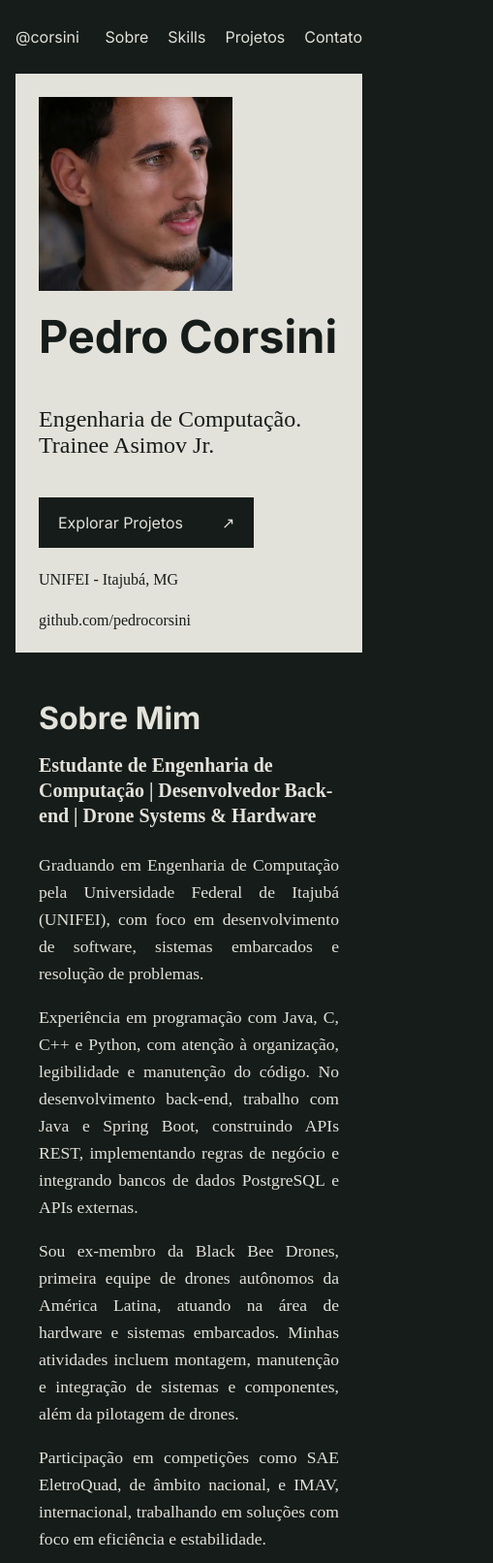
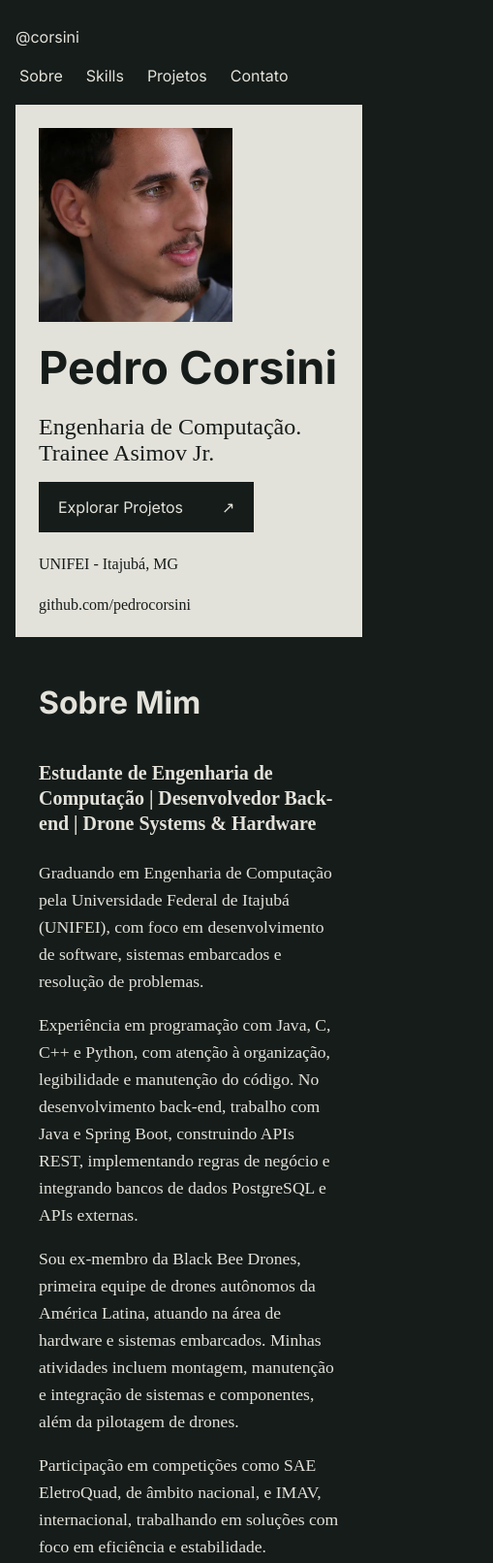
Before and after one commit to pedrocorsini/capacitacao-asimov-corsini, a plain HTML site: page semana-02-html-css/portifolio/index.html in a window 390 px wide. Shown: the top 1612 px of the page at 97% size, 509 px wide, since content can reach past the window. Drawn offline with Linux system fonts and the light colour scheme.

Commit message:
fix: adjust media query to work well on smaller screens

```diff
--- a/semana-02-html-css/portifolio/assets/css/style.css
+++ b/semana-02-html-css/portifolio/assets/css/style.css
@@ -13,6 +13,12 @@
 
     --page-gutter: clamp(1rem, 3vw, 2rem);
     --section-space: clamp(1.5rem, 6vw, 5rem);
+}
+
+*,
+*::before,
+*::after {
+    box-sizing: border-box;
 }
 
 html {
@@ -76,7 +82,7 @@ main {
 
 #home {
     display: grid;
-    grid-template-columns: 200px auto 1fr;
+    grid-template-columns: 200px auto minmax(0, 1fr);
     align-items: center;
     column-gap: clamp(1.5rem, 4vw, 4rem);
     row-gap: 0;
@@ -165,7 +171,7 @@ main {
 
 #sobre {
     display: grid;
-    grid-template-columns: 300px 1fr;
+    grid-template-columns: 300px minmax(0, 1fr);
     align-items: start;
     column-gap: clamp(1.5rem, 4vw, 4rem);
     row-gap: 0;
@@ -195,7 +201,7 @@ main {
 
 #skills {
     display: grid;
-    grid-template-columns: 200px 1fr;
+    grid-template-columns: 200px minmax(0, 1fr);
     align-items: start;
     column-gap: clamp(1.5rem, 4vw, 4rem);
     row-gap: 0;
@@ -213,7 +219,7 @@ main {
 
 .skills-list {
     display: grid;
-    grid-template-columns: 180px 1fr;
+    grid-template-columns: 180px minmax(0, 1fr);
     column-gap: clamp(1.5rem, 4vw, 4rem);
     row-gap: 2.5rem;
     margin: 0;
@@ -248,7 +254,7 @@ main {
 
 #projetos {
     display: grid;
-    grid-template-columns: 300px 1fr;
+    grid-template-columns: 300px minmax(0, 1fr);
     align-items: start;
     column-gap: clamp(1.5rem, 4vw, 4rem);
     padding: clamp(1.5rem, 5vw, 4rem);
@@ -337,18 +343,50 @@ a.project-media:focus-visible {
     color: var(--color-accent);
 }
 
+@media (max-width: 1100px) {
+    #home {
+        grid-template-columns: 200px minmax(0, 1fr);
+        row-gap: 1.5rem;
+    }
+
+    #home > div {
+        grid-column: 1 / -1;
+    }
+
+    #home .description {
+        margin: 0;
+    }
+
+    #home .github {
+        grid-column: 2;
+        overflow-wrap: anywhere;
+    }
+}
+
+@media (max-width: 900px) {
+    #sobre,
+    #skills,
+    #projetos {
+        grid-template-columns: minmax(0, 1fr);
+        row-gap: 1.5rem;
+    }
+}
+
 @media (max-width: 600px) {
 
     nav {
         font-size: 1rem;
+        flex-wrap: wrap;
+        gap: 0.75rem 1.5rem;
     }
 
     nav ul {
-        gap: 0.75rem;
+        flex-wrap: wrap;
+        gap: 0.75rem 1rem;
     }
 
     #home {
-        grid-template-columns: 1fr;
+        grid-template-columns: minmax(0, 1fr);
         row-gap: 1.5rem;
     }
 
@@ -381,12 +419,14 @@ a.project-media:focus-visible {
 
     #sobre,
     #skills,
+    #projetos,
     .skills-list {
-        grid-template-columns: 1fr;
+        grid-template-columns: minmax(0, 1fr);
     }
 
     #sobre h2,
-    #skills h2 {
+    #skills h2,
+    #projetos h2 {
         font-size: 2rem;
         margin-bottom: 1rem;
     }
@@ -396,8 +436,10 @@ a.project-media:focus-visible {
         text-align: left;
     }
 
-    #sobre p {
+    #sobre p,
+    .project p {
         font-size: 1.1rem;
+        text-align: left;
     }
 
     .skills-list {
@@ -415,16 +457,6 @@ a.project-media:focus-visible {
 
     .skills-list dd p {
         font-size: 1.1rem;
-    }
-
-    .project {
-        grid-template-columns: 1fr;
-    }
-
-    .project img {
-        grid-column: 1;
-        grid-row: 1;
-        margin-bottom: 1rem;
     }
 
     .project-media {
```
